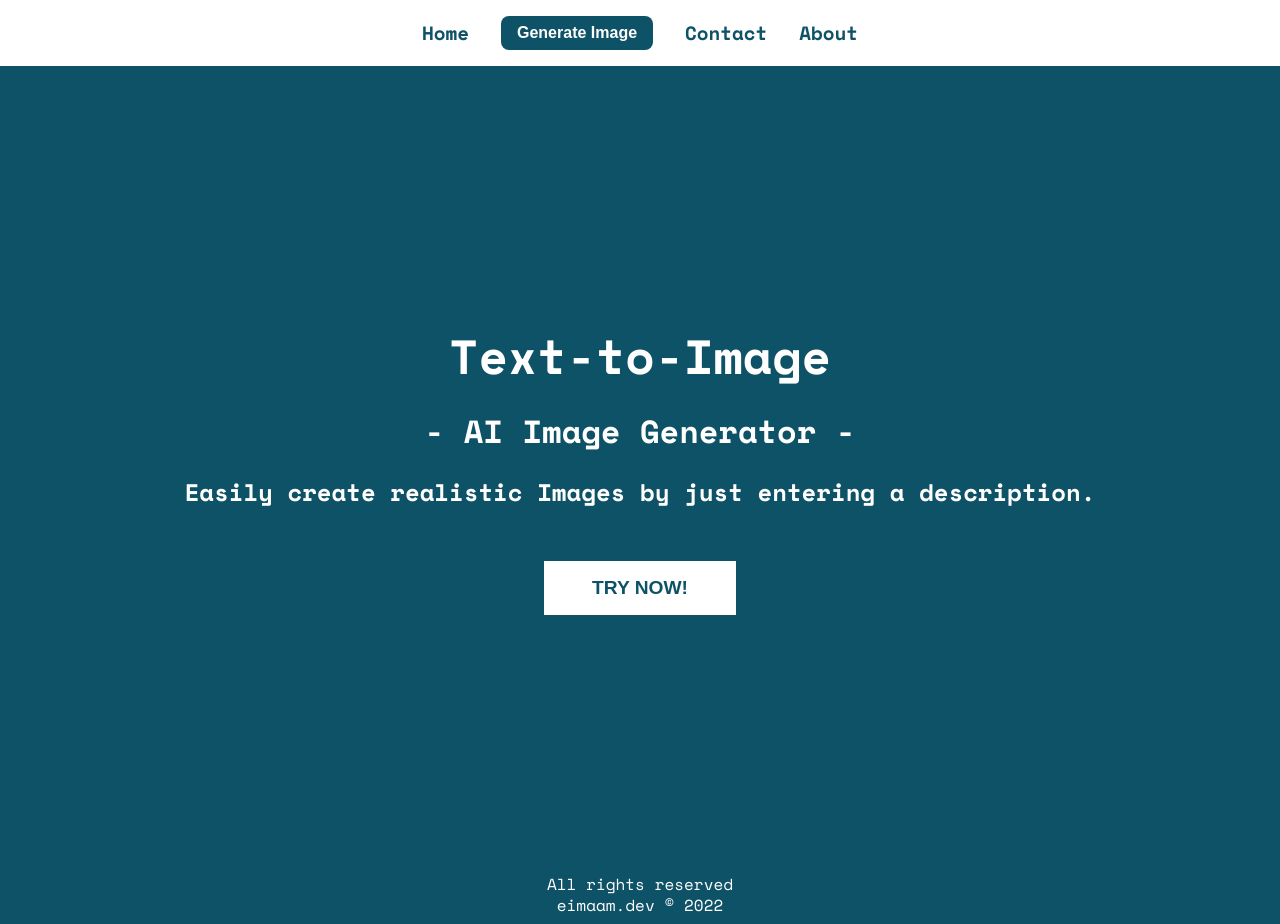
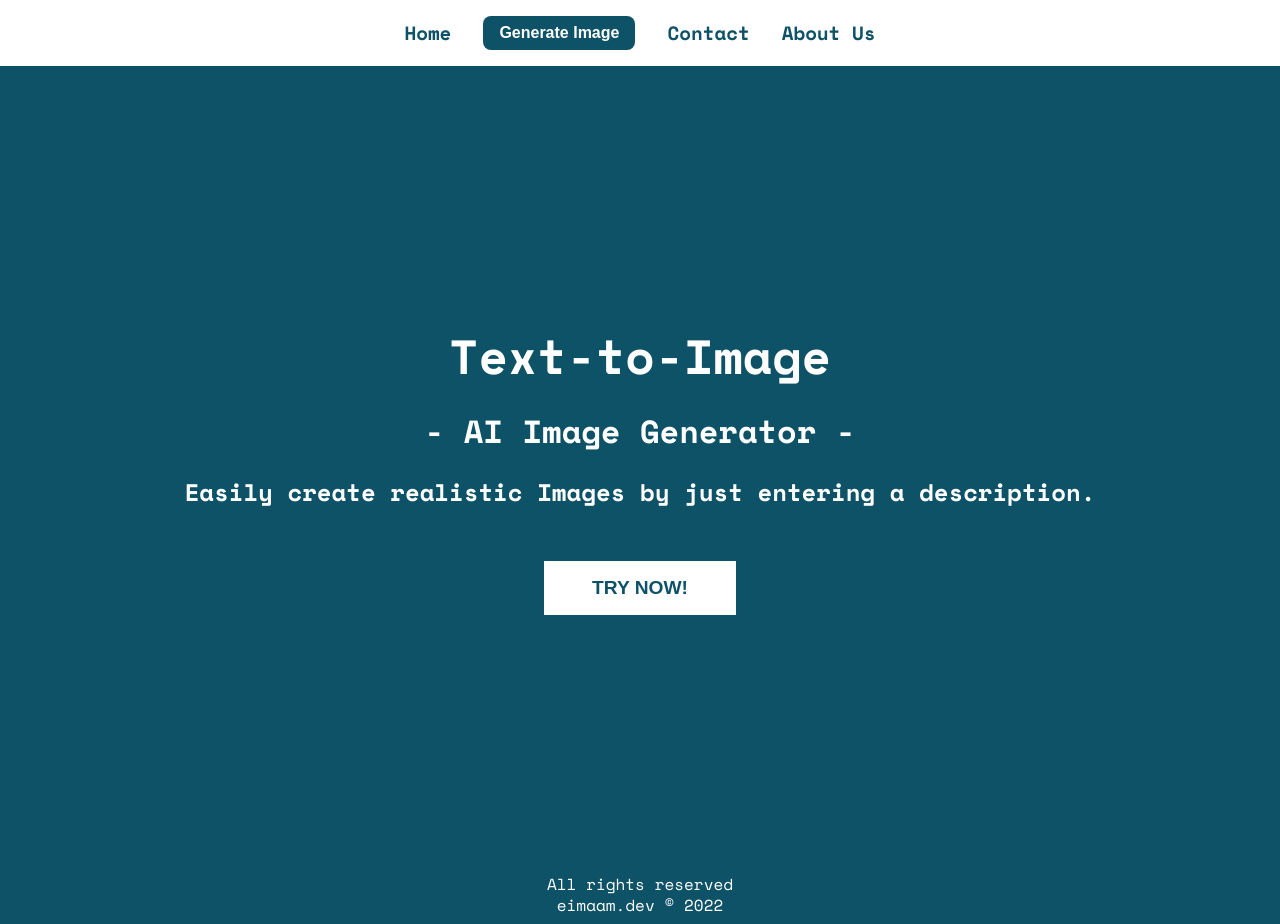
Before and after one commit to sunilgitb/text-to-image-react, a React (Create React App) app: page / in a window 1280 px wide. Built offline with nearby package versions, Linux system fonts and the light colour scheme.

Commit message:
changes done

```diff
--- a/src/components/Nav.jsx
+++ b/src/components/Nav.jsx
@@ -8,7 +8,7 @@
             <li><Link to="/">Home</Link></li>
             <li><Link to="/generate-image"><button>Generate Image</button></Link></li>
             <li><Link to="/">Contact</Link></li>
-            <li><Link to="/">About</Link></li>
+            <li><Link to="/">About Us</Link></li>
         </ul>
 
     </nav>
```
